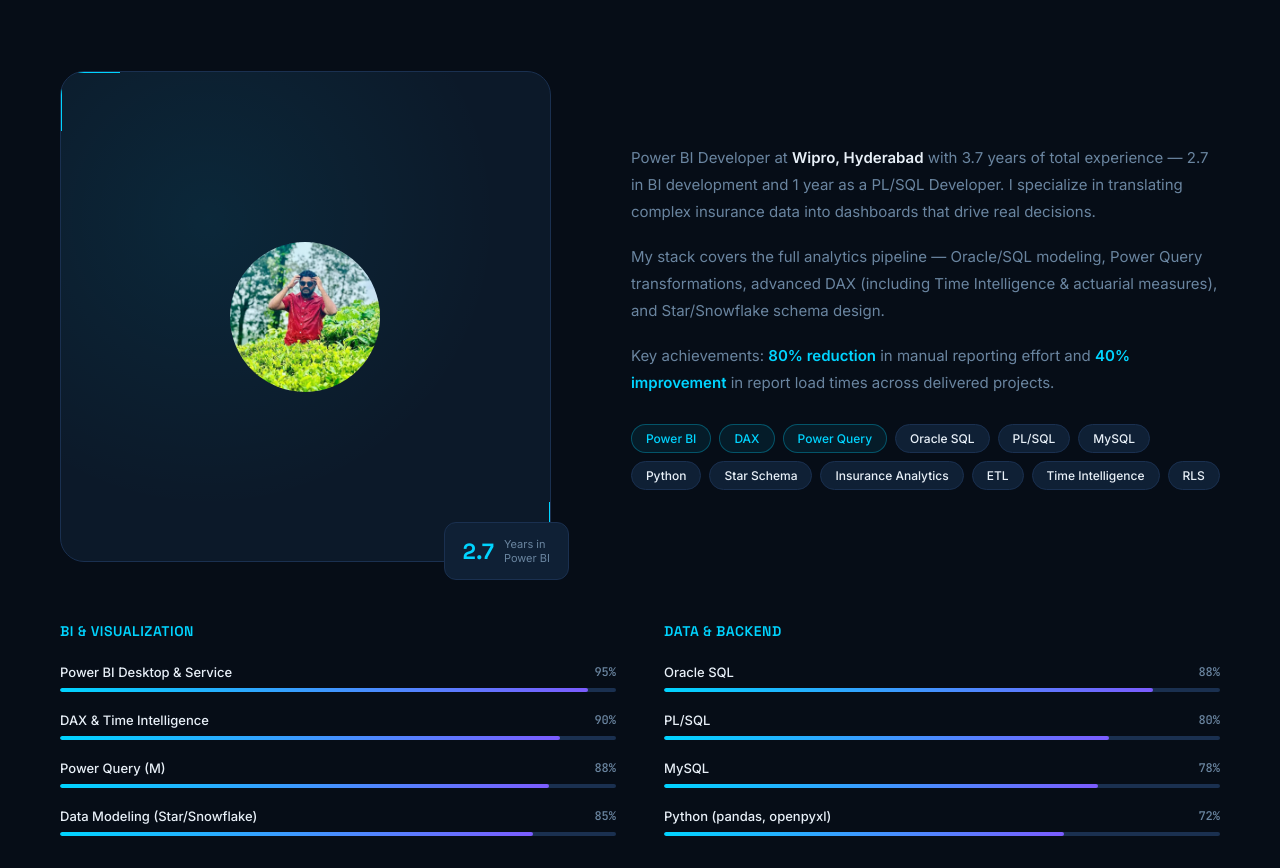
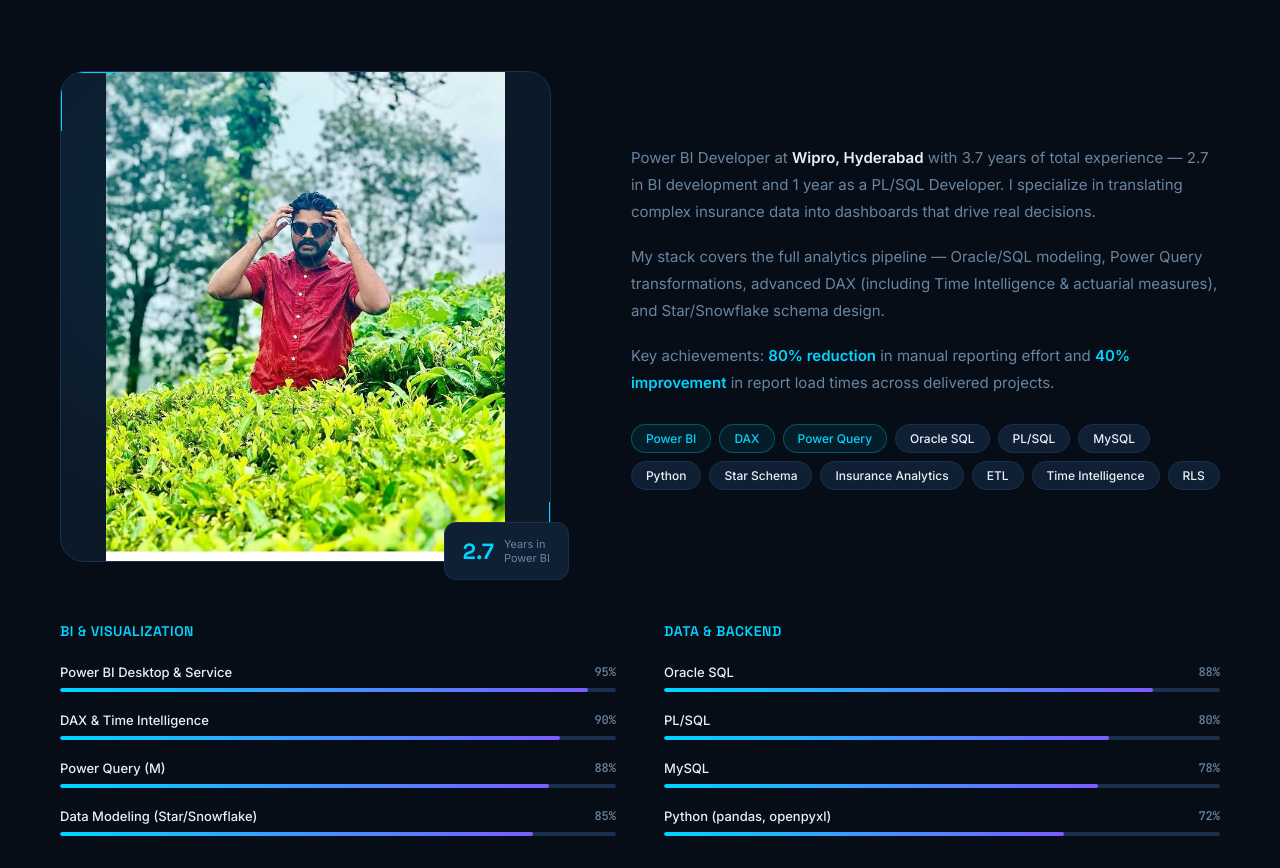
Before and after one commit to shiva2334/shivabolloju.github.io, a plain HTML site: page index.html in a window 1280 px wide. Shown: the part 984-1852 px from the top of the page. Drawn offline with Linux system fonts and the light colour scheme.

Commit message:
Update index.html

```diff
--- a/index.html
+++ b/index.html
@@ -92,8 +92,9 @@ nav.scrolled{background:rgba(6,13,23,.9);backdrop-filter:blur(20px);border-botto
 /* ─── ABOUT ─── */
 .about-grid{display:grid;grid-template-columns:1fr 1.2fr;gap:80px;align-items:center;margin-top:60px}
 .about-image-wrap{position:relative}
-.about-image-box{width:100%;aspect-ratio:1;background:var(--surface);border:1px solid var(--border);border-radius:24px;display:flex;align-items:center;justify-content:center;font-size:96px;position:relative;overflow:hidden}
+.about-image-box{width:100%;aspect-ratio:1;background:var(--surface);border:1px solid var(--border);border-radius:24px;position:relative;overflow:hidden}
 .about-image-box::before{content:'';position:absolute;inset:0;background:radial-gradient(circle at 30% 30%,rgba(0,212,255,.08),transparent 60%)}
+.about-image{width: 100%;height: 100%;object-fit: contain;object-position: center;z-index: 1;}
 .about-corner{position:absolute;width:60px;height:60px;border-color:var(--accent);border-style:solid}
 .corner-tl{top:-1px;left:-1px;border-width:2px 0 0 2px;border-radius:4px 0 0 0}
 .corner-br{bottom:-1px;right:-1px;border-width:0 2px 2px 0;border-radius:0 0 4px 0}
@@ -332,7 +333,7 @@ body.is-admin #addSection{display:block}
           <div class="about-corner corner-br"></div>
           <img src="profile.jpeg"
          alt="Shiva Profile"
-         style="width:150px;height:150px;object-fit:cover;border-radius:50%;">
+         class= "about-image">
         </div>
         <div class="about-badge">
           <div class="about-badge-num">2.7</div>
```
